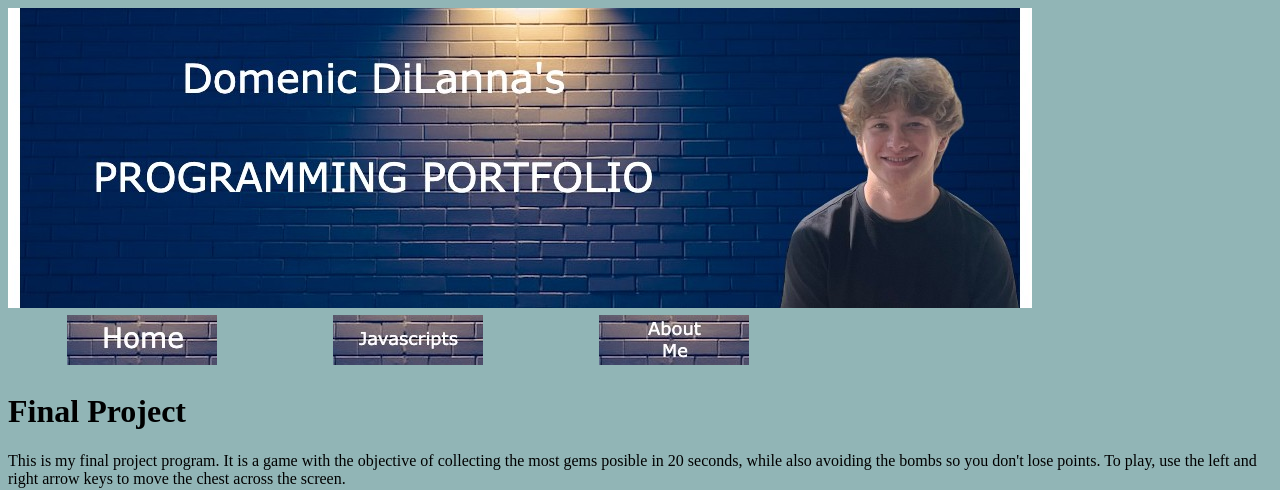
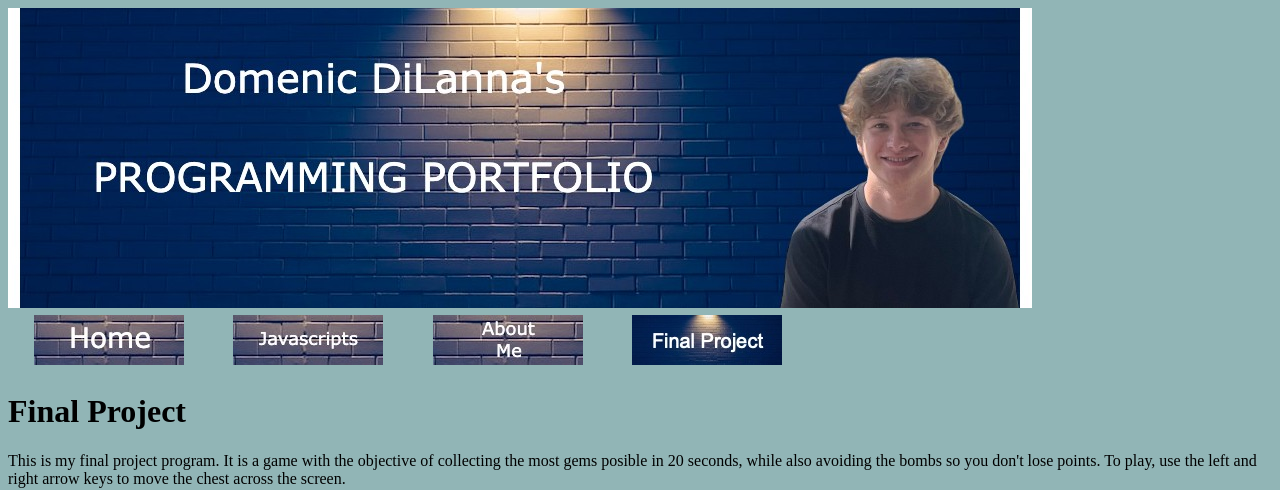
Before and after one commit to ddilanna/ddilanna.github.io, a plain HTML site: page Final.html in a window 1280 px wide. Shown: the top 490 px of the page. Drawn offline with Linux system fonts and the light colour scheme; a script that the page names is missing.

Commit message:
Add files via upload

```diff
--- a/Final.html
+++ b/Final.html
@@ -19,6 +19,9 @@
             <td align="center">
                 <a href="aboutme.html"><img src="About Brick.jpg"></a>
             </td>
+            <td align="center">
+                <a href="Final.html"><img src="UseThis.jpg"></a>
+            </td>
         </tr>
 
     </table>
```
Also changed, not shown: Javascript.html (+3 -0 lines), about me.html (+3 -0 lines), aboutme.html (+3 -0 lines).
